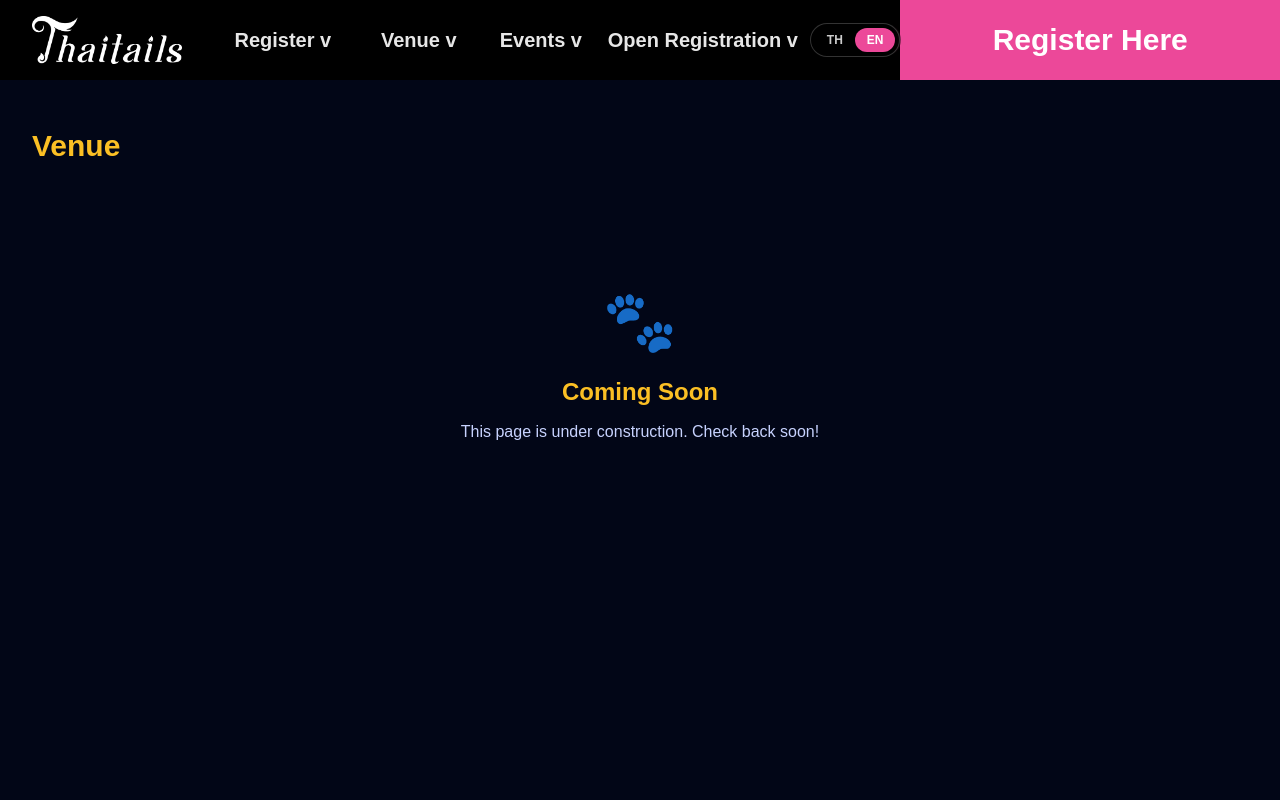
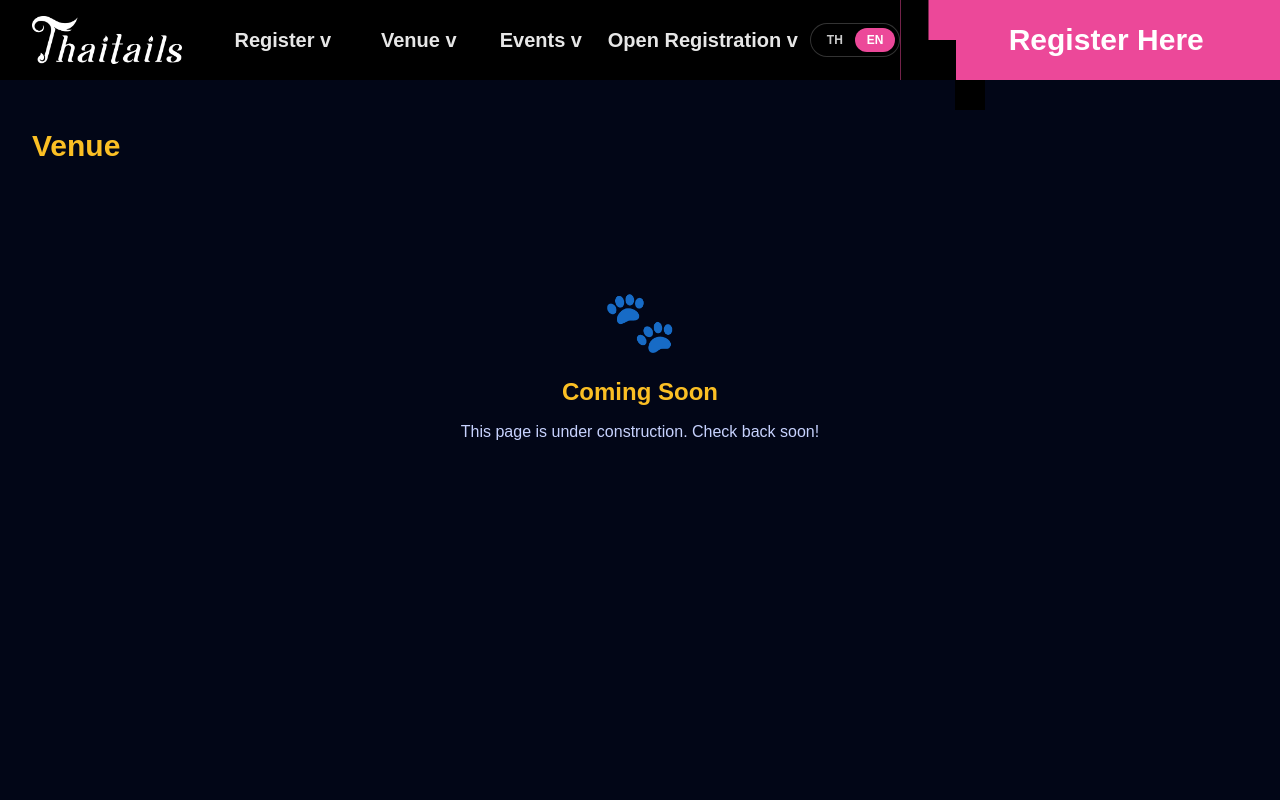
Before and after one commit to PemapolS/ttc2027-site, a Next.js app: page /venue in a window 1280 px wide. Shown: the top 800 px of the page. Built offline with nearby package versions, Linux system fonts and the light colour scheme; a web font is replaced by a local one.

Commit message:
pixel header

```diff
--- a/src/app/globals.css
+++ b/src/app/globals.css
@@ -3,7 +3,41 @@
 @tailwind utilities;
 
 @layer base {
+	:root {
+		--header-black: #000000;
+	}
+
 	body {
 		font-family: var(--font-anuphan), sans-serif;
 	}
 }
+
+@layer components {
+	.pixel-block-transition {
+		position: relative;
+		overflow: visible;
+	}
+
+	.pixel-block-transition::before {
+		content: '';
+		position: absolute;
+		left: 0;
+		top: 0;
+		height: 100%;
+		width: 56px;
+		background: var(--header-black);
+		clip-path: polygon(0 0, 100% 0, 100% 0%, 50% 0%, 50% 50%, 100% 50%, 100% 100%, 0 100%);
+		pointer-events: none;
+	}
+
+	.pixel-block-transition::after {
+		content: '';
+		position: absolute;
+		left: 55px;
+		bottom: -30px;
+		width: 30px;
+		height: 30px;
+		background: var(--header-black);
+		pointer-events: none;
+	}
+}
--- a/src/app/register/page.tsx
+++ b/src/app/register/page.tsx
@@ -1,9 +1,13 @@
 import ComingSoon from '@/components/ComingSoon';
 import PageLayout from '@/components/PageLayout';
+import { useI18n } from '@/lib/i18n';
 import Link from 'next/link';
 
 export default function RegisterPage() {
+  const { t } = useI18n();
   return (
-    <PageLayout title={t.venue}><ComingSoon /></PageLayout>;
+    <PageLayout title={t.register}>
+      <ComingSoon />
+    </PageLayout>
   );
 }
--- a/src/components/Navbar.tsx
+++ b/src/components/Navbar.tsx
@@ -212,7 +212,7 @@ export default function Navbar() {
   ];
 
   return (
-    <nav className="fixed top-0 left-0 right-0 z-50 h-20 bg-black">
+    <nav className="fixed top-0 left-0 right-0 z-50 h-20 bg-[var(--header-black)]">
       <div className="h-full w-full">
         <div className="flex h-full items-center justify-between">
           {/* Logo */}
@@ -259,7 +259,7 @@ export default function Navbar() {
           <div className="flex h-full items-center md:w-[340px] lg:w-[380px]">
             <Link
               href="/register"
-              className="hidden h-full w-full items-center justify-center bg-pink-500 px-5 text-2xl font-extrabold text-white hover:bg-pink-400 md:inline-flex lg:px-8 lg:text-3xl"
+              className="pixel-block-transition hidden h-full w-full items-center justify-center bg-pink-500 pl-14 pr-5 text-2xl font-extrabold text-white hover:bg-pink-400 md:inline-flex lg:px-8 lg:pl-16 lg:text-3xl"
             >
               {t.registerHere}
             </Link>
--- a/src/locales/th.ts
+++ b/src/locales/th.ts
@@ -3,8 +3,8 @@ import type { TranslationMessages } from './en';
 const th: TranslationMessages = {
   siteName: 'TTC2027',
   register: 'ลงทะเบียน',
-  tickets: 'บัตร',
-  badgePickup: 'รับบัตร',
+  tickets: 'ซื้อบัตร',
+  badgePickup: 'การรับบัตรและของที่ระลึก',
   participantRoster: 'รายชื่อผู้เข้าร่วม',
   fursuitRoster: 'รายชื่อเฟอร์สูท',
   gallery: 'แกลเลอรี่',
```
